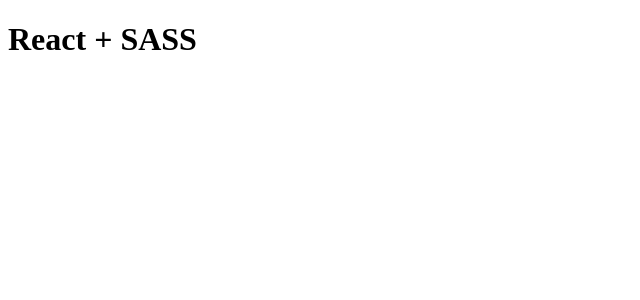
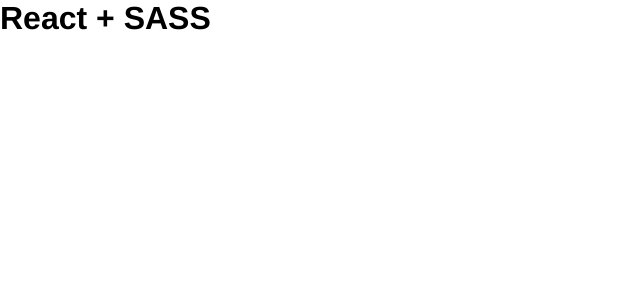
Before and after one commit to mspdl/sass_scss, a React (Vite) app in the folder 015-react-sass/: page / in a window 1280 px wide. Shown: the top 300 px of the page, without its empty margins (0-640 px from the left). Built offline with nearby package versions, Linux system fonts and the light colour scheme.

Commit message:
Section 15: Basic Configuration

```diff
--- a/015-react-sass/src/main.jsx
+++ b/015-react-sass/src/main.jsx
@@ -1,6 +1,7 @@
 import React from "react";
 import ReactDOM from "react-dom/client";
 import App from "./App.jsx";
+import "./styles/main.scss";
 
 ReactDOM.createRoot(document.getElementById("root")).render(
   <React.StrictMode>
--- /dev/null
+++ b/015-react-sass/src/styles/main.scss
@@ -0,0 +1,8 @@
+@use "variables";
+
+* {
+  margin: 0;
+  padding: 0;
+  font-family: variables.$font-stack;
+  box-sizing: border-box;
+}
--- /dev/null
+++ b/015-react-sass/src/styles/variables.scss
@@ -0,0 +1 @@
+$font-stack: "Helvetica";
```
Also changed, not shown: 015-react-sass/src/styles/mixins.scss (added).
